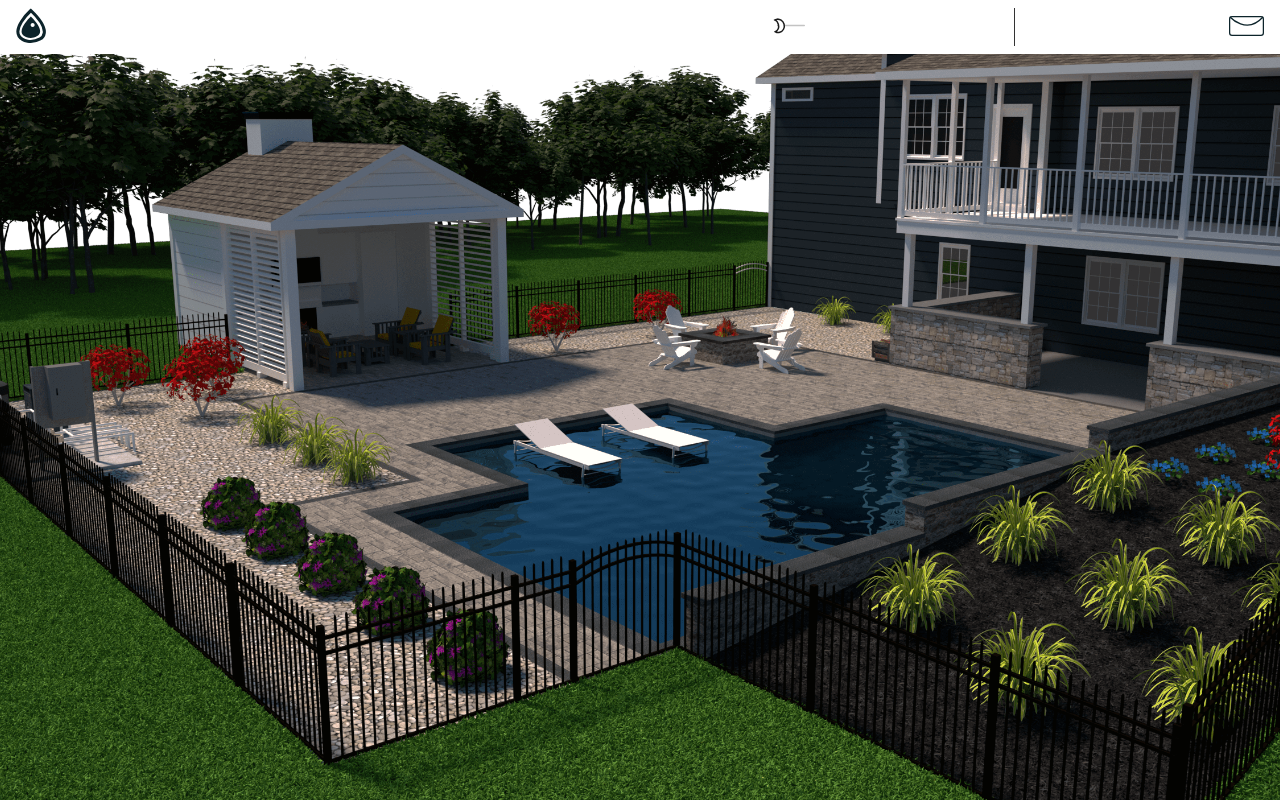
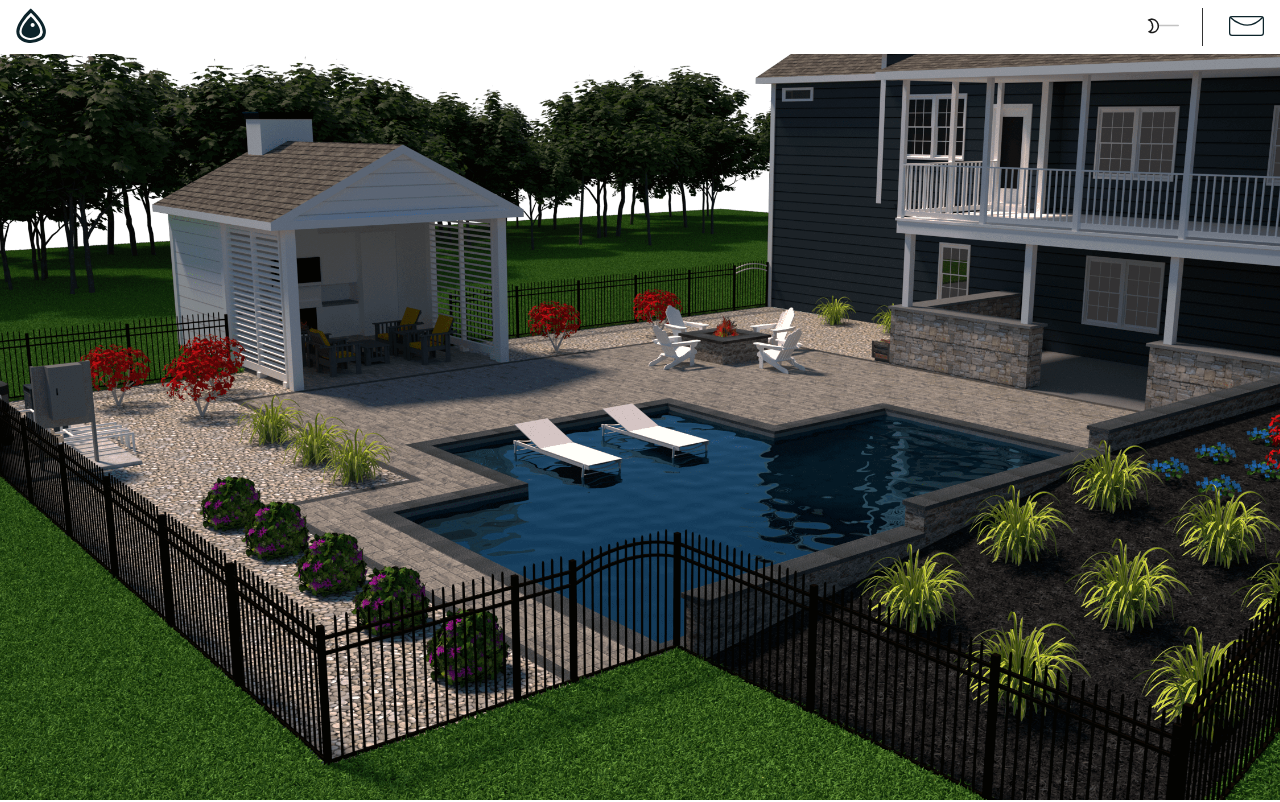
Before and after one commit to icekomo/Idealization, a website: page deploy/index.html in a window 1280 px wide. Shown: the top 802 px of the page. Drawn offline with nearby package versions, Linux system fonts and the light colour scheme; a web font is replaced by a local one.

Commit message:
small updates

```diff
--- a/dev/scss/layout/_header.scss
+++ b/dev/scss/layout/_header.scss
@@ -14,6 +14,14 @@ header {
         padding: 8px 16px;
         display: grid;
         grid-template-columns: auto 20% 20%;
+
+        @include md{
+            grid-template-columns: auto 10% 10%;
+        }
+
+        @include lg{
+            grid-template-columns: auto 5% 5%;
+        }
 
         #logo-container{
             // border: 1px solid red;
```
Also changed, not shown: deploy/index.html (+0 -2 lines), deploy/css/styles.css.
